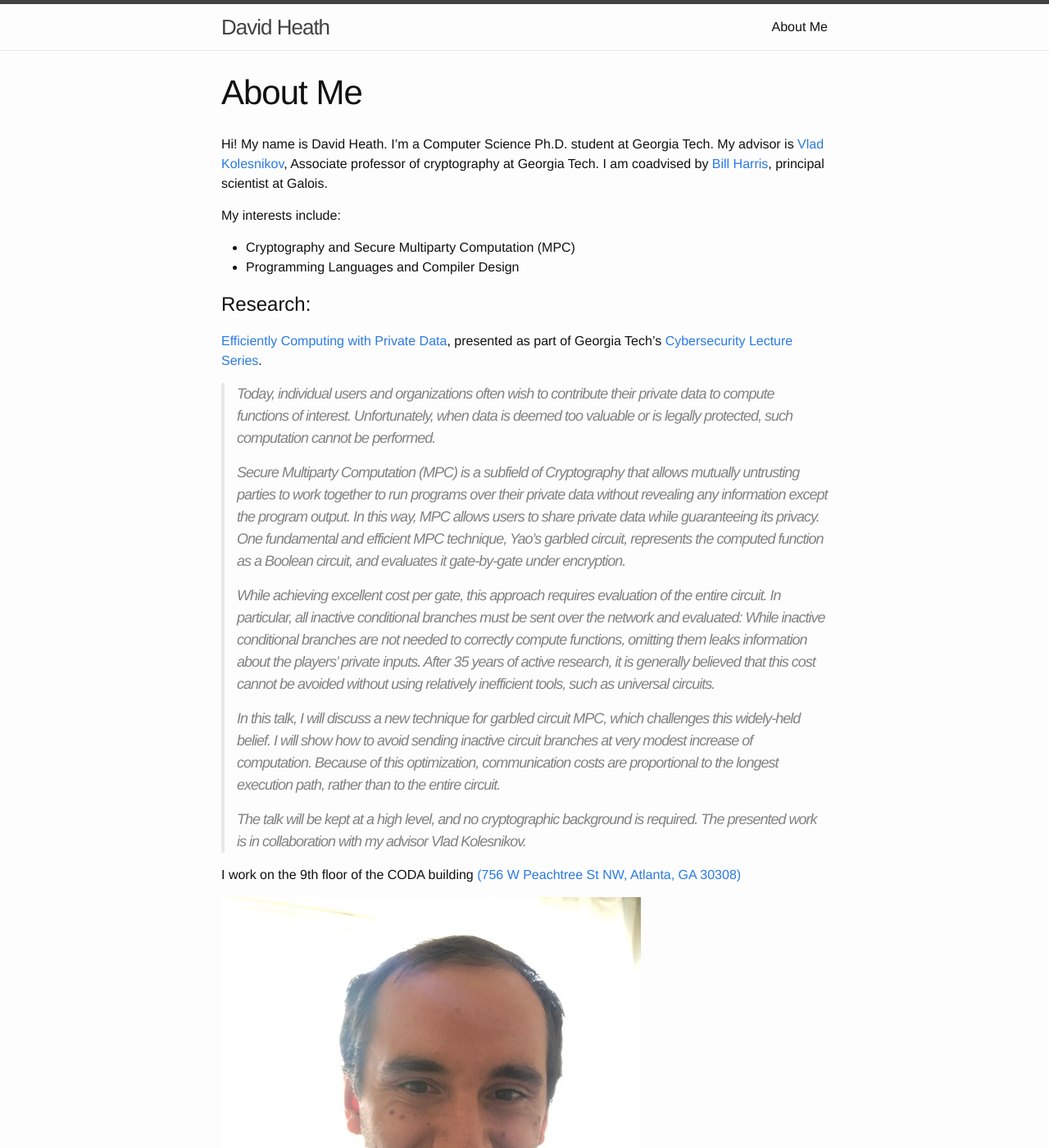
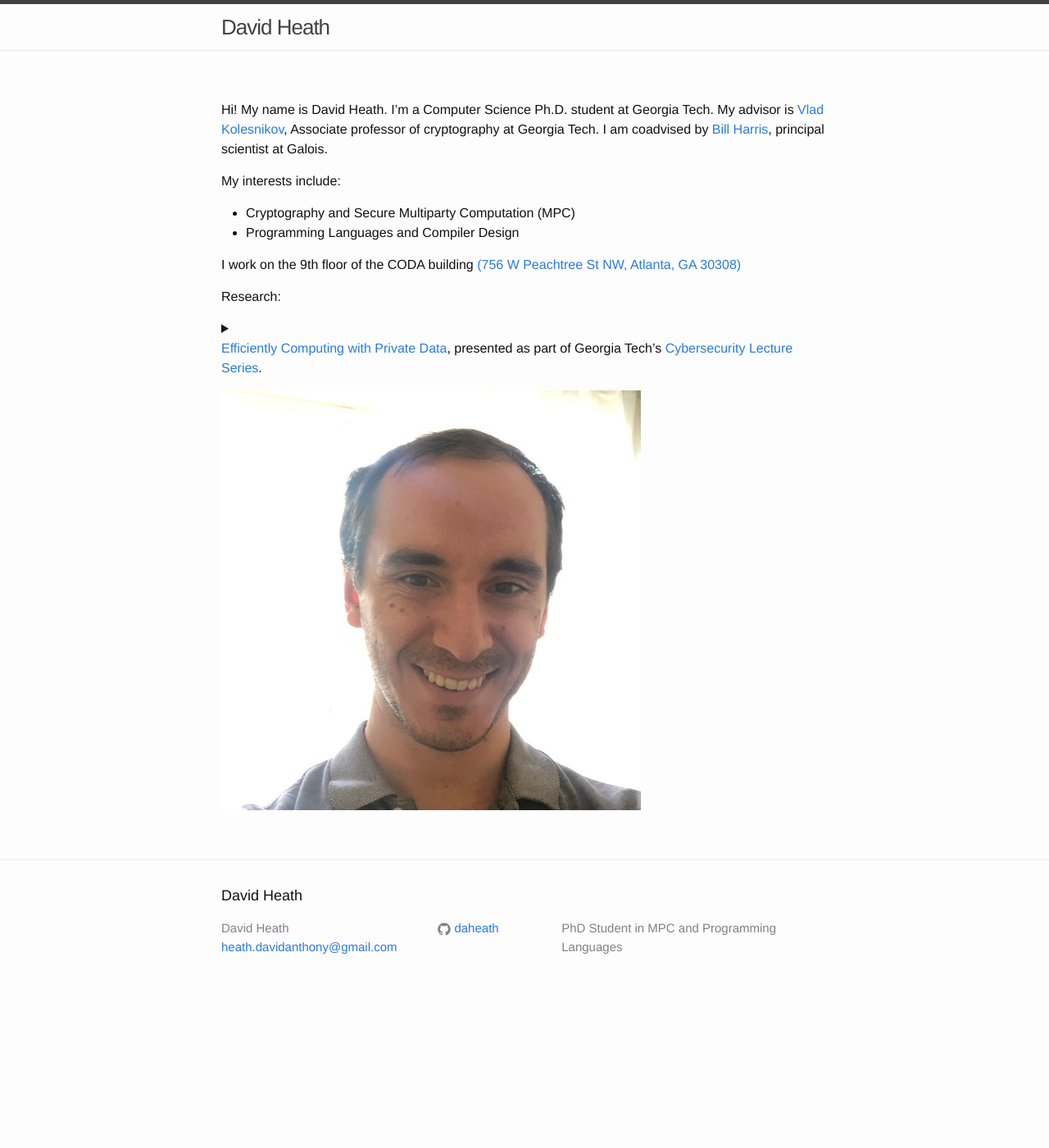
Before and after one commit to DAHeath/DAHeath.github.io, a Jekyll site: the page built from about.markdown, in a window 1280 px wide and 1400 px high. Shown: the whole window at 82% size. Built offline with Jekyll 4.4.1, drawn with Linux system fonts in a browser that asks for light colours; some of the changed text lies outside the part shown.

```diff
--- a/Gemfile
+++ b/Gemfile
@@ -1,5 +1,6 @@
 source "https://rubygems.org"
 ruby RUBY_VERSION
 
+gem 'jekyll-commonmark-ghpages'
 gem "github-pages", group: :jekyll_plugins
 gem "minima"
--- a/_config.yml
+++ b/_config.yml
@@ -1,7 +1,7 @@
 title: David Heath
 author: David Heath
 email: heath.davidanthony@gmail.com
-description: PhD Research Student in MPC and Programming Languages
+description: PhD Student in MPC and Programming Languages
 
 baseurl: ""
 url: ""
@@ -10,6 +10,8 @@ github_username: daheath
 theme: minima
 github: [metadata]
 markdown: kramdown
+kramdown:
+  parse_block_html: true
 gems:
   - jekyll-feed
   - minima
--- a/about.markdown
+++ b/about.markdown
@@ -1,7 +1,5 @@
 ---
 layout: page
-title: About Me
-permalink: /about/
 ---
 Hi! My name is David Heath. I'm a Computer Science Ph.D. student at Georgia Tech.
 My advisor is [Vlad Kolesnikov](https://www.cc.gatech.edu/people/vladimir-kolesnikov), Associate professor of cryptography at Georgia Tech.
@@ -11,28 +9,31 @@ My interests include:
   + Cryptography and Secure Multiparty Computation (MPC)
   + Programming Languages and Compiler Design
 
-# Research:
-
-[Efficiently Computing with Private Data](https://smartech.gatech.edu/bitstream/handle/1853/61833/heath_videostream.html?sequence=3&isAllowed=y), presented as part of Georgia Tech's [Cybersecurity Lecture Series](https://cyber.gatech.edu/cyber-lecture).
-
-> Today, individual users and organizations often wish to contribute their private data to compute functions of interest.
-> Unfortunately, when data is deemed too valuable or is legally protected, such computation cannot be performed.
->
-> Secure Multiparty Computation (MPC) is a subfield of Cryptography that allows mutually untrusting parties to work together to run programs over their private data without revealing any information except the program output.
-> In this way, MPC allows users to share private data while guaranteeing its privacy.
-> One fundamental and efficient MPC technique, Yao’s garbled circuit, represents the computed function as a Boolean circuit, and evaluates it gate-by-gate under encryption.
->
-> While achieving excellent cost per gate, this approach requires evaluation of the entire circuit.
-> In particular, all inactive conditional branches must be sent over the network and evaluated: While inactive conditional branches are not needed to correctly compute functions, omitting them leaks information about the players’ private inputs.
-> After 35 years of active research, it is generally believed that this cost cannot be avoided without using relatively inefficient tools, such as universal circuits.
->
-> In this talk, I will discuss a new technique for garbled circuit MPC, which challenges this widely-held belief.
-> I will show how to avoid sending inactive circuit branches at very modest increase of computation.
-> Because of this optimization, communication costs are proportional to the longest execution path, rather than to the entire circuit.
->
-> The talk will be kept at a high level, and no cryptographic background is required.
-> The presented work is in collaboration with my advisor Vlad Kolesnikov.
-
 I work on the 9th floor of the CODA building [(756 W Peachtree St NW, Atlanta, GA 30308)](https://goo.gl/maps/CqeEd1wMpz6pV3wX7)
 
+Research:
+  <details>
+  <summary>
+  [Efficiently Computing with Private Data](https://smartech.gatech.edu/bitstream/handle/1853/61833/heath_videostream.html?sequence=3&isAllowed=y), presented as part of Georgia Tech's [Cybersecurity Lecture Series](https://cyber.gatech.edu/cyber-lecture).
+  </summary>
+
+  > Today, individual users and organizations often wish to contribute their private data to compute functions of interest.
+  > Unfortunately, when data is deemed too valuable or is legally protected, such computation cannot be performed.
+  >
+  > Secure Multiparty Computation (MPC) is a subfield of Cryptography that allows mutually untrusting parties to work together to run programs over their private data without revealing any information except the program output.
+  > In this way, MPC allows users to share private data while guaranteeing its privacy.
+  > One fundamental and efficient MPC technique, Yao’s garbled circuit, represents the computed function as a Boolean circuit, and evaluates it gate-by-gate under encryption.
+  >
+  > While achieving excellent cost per gate, this approach requires evaluation of the entire circuit.
+  > In particular, all inactive conditional branches must be sent over the network and evaluated: While inactive conditional branches are not needed to correctly compute functions, omitting them leaks information about the players’ private inputs.
+  > After 35 years of active research, it is generally believed that this cost cannot be avoided without using relatively inefficient tools, such as universal circuits.
+  >
+  > In this talk, I will discuss a new technique for garbled circuit MPC, which challenges this widely-held belief.
+  > I will show how to avoid sending inactive circuit branches at very modest increase of computation.
+  > Because of this optimization, communication costs are proportional to the longest execution path, rather than to the entire circuit.
+  >
+  > The talk will be kept at a high level, and no cryptographic background is required.
+  > The presented work is in collaboration with my advisor Vlad Kolesnikov.
+  </details>
+
 ![Me!]({{ site.url }}/assets/me.jpg)
```
Also changed, not shown: index.markdown (+7 -2 lines), Gemfile.lock.
